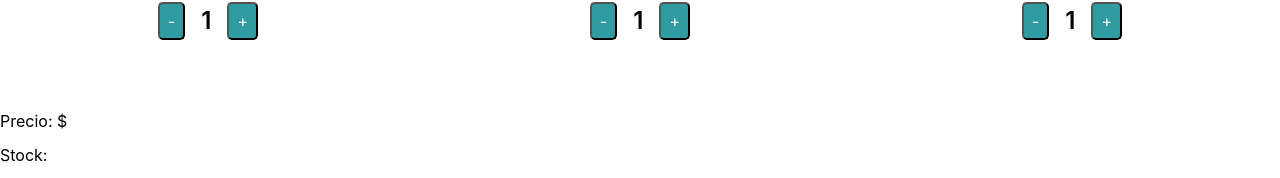
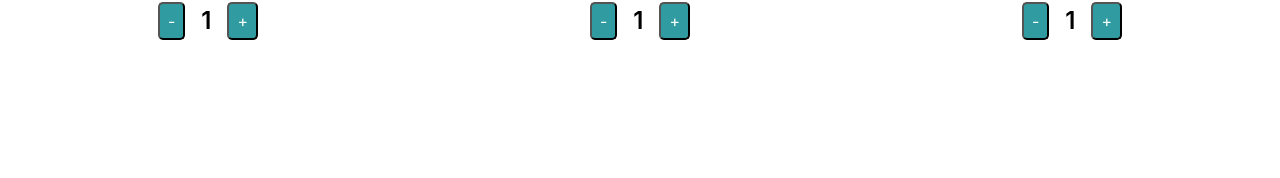
Before and after one commit to franrey98/rey-app, a React (Create React App) app: page / in a window 1280 px wide. Shown: the part 741-919 px from the top of the page. After the commit the page ends 800 px from the top, so only its background shows below. Built offline with nearby package versions, Linux system fonts and the light colour scheme.

Commit message:
Desafio detalle del producto

```diff
--- a/src/components/ItemDetailContainer.jsx
+++ b/src/components/ItemDetailContainer.jsx
@@ -15,11 +15,9 @@ const ItemDetailContainer = () => {
     }, [item])
 
     return (
-        <div>
-            <ItemDetail
-                item={item}
-            />
-        </div>
+        <>
+            {item.id && <ItemDetail item={item} />}
+        </>
     )
 }
 
```
